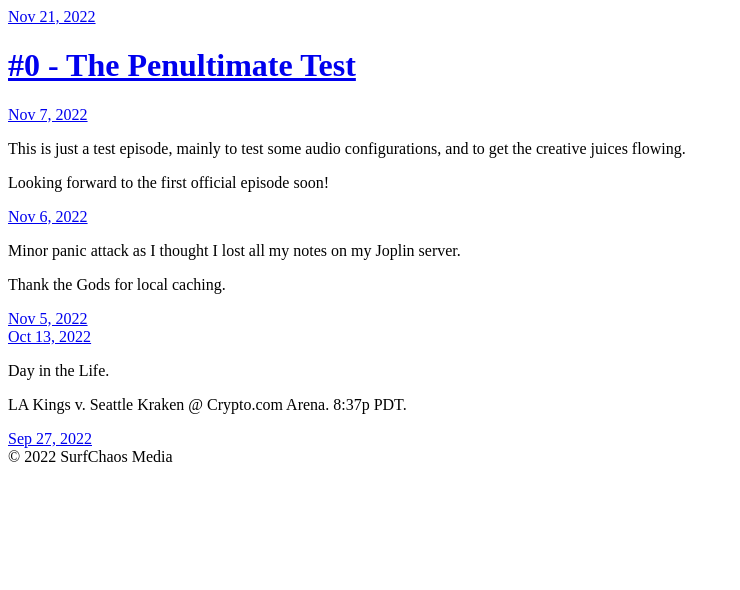
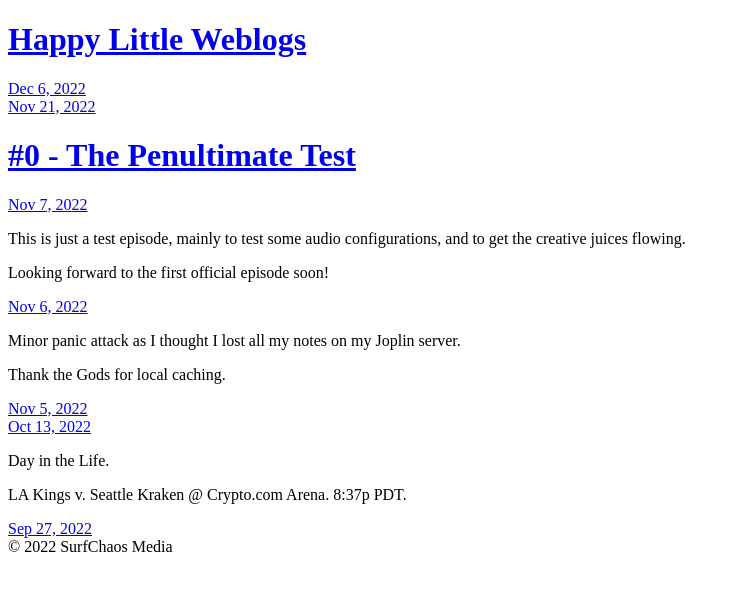
Before and after one commit to ZakWinnick/micro-blog, a plain HTML site: page index.html in a window 1280 px wide. Shown: the whole page, without its empty margins (0-740 px from the left). Drawn offline with Linux system fonts and the light colour scheme.

Commit message:
Archiving from Micro.blog.

```diff
--- a/index.html
+++ b/index.html
@@ -21,6 +21,19 @@
 <div class="h-feed">
 
 
+
+	  <div class="h-entry">
+
+			<h1><a href="https://www.winnick.io/2022/12/06/happy-little-weblogs.html">Happy Little Weblogs</a></h1>
+
+
+		<a href="https://www.winnick.io/2022/12/06/happy-little-weblogs.html" class="u-url"><time class="dt-published" datetime="2022-12-06 18:51:00 -0800">Dec 6, 2022</time></a>
+
+		<div class="e-content">
+			 <!-- raw HTML omitted -->
+
+		</div>
+	  </div>
 
 	  <div class="h-entry">
 
@@ -109,7 +122,7 @@
 
 
 
-    <script async defer data-website-id="0fe3ffe3-4d37-4b12-9591-11b4612625de" src="https://umami.surfscape.cloud/umami.js"></script>
+
 
   </body>
 
```
